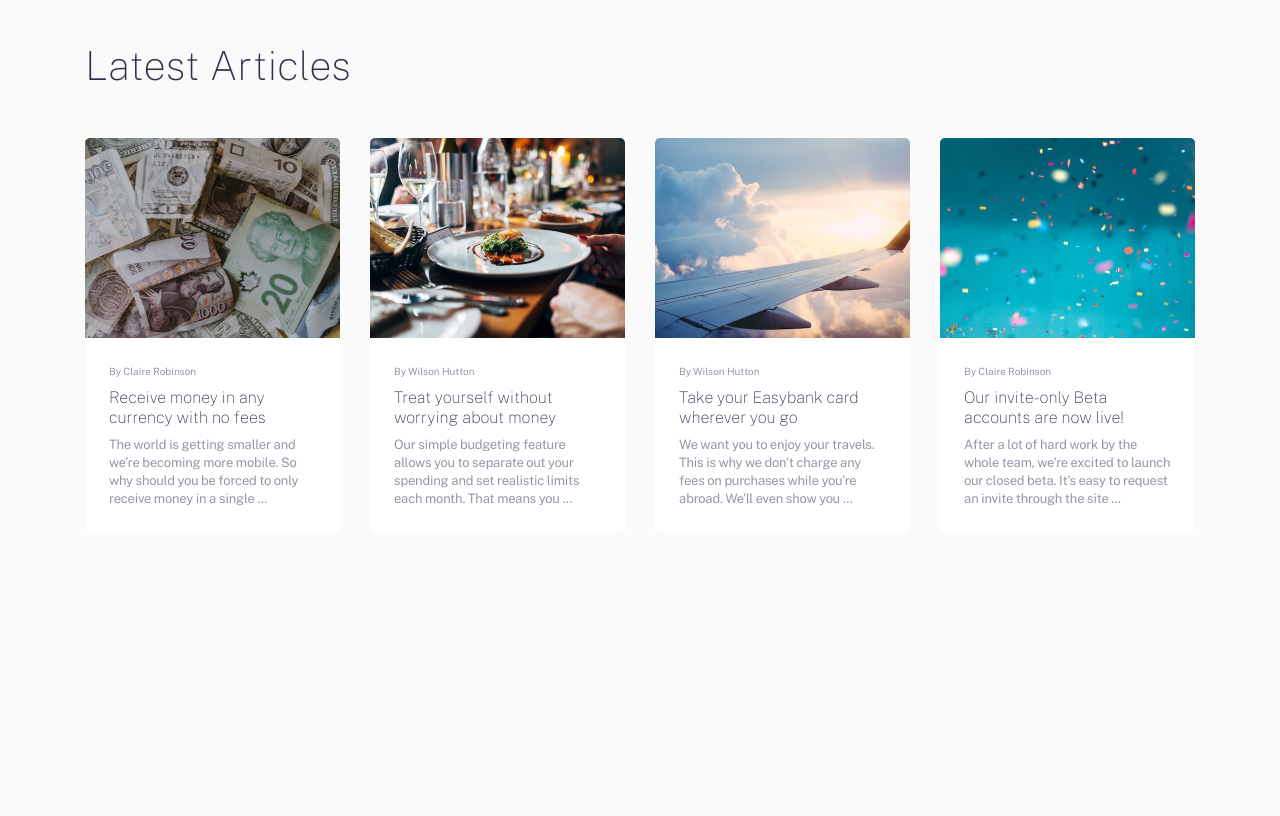
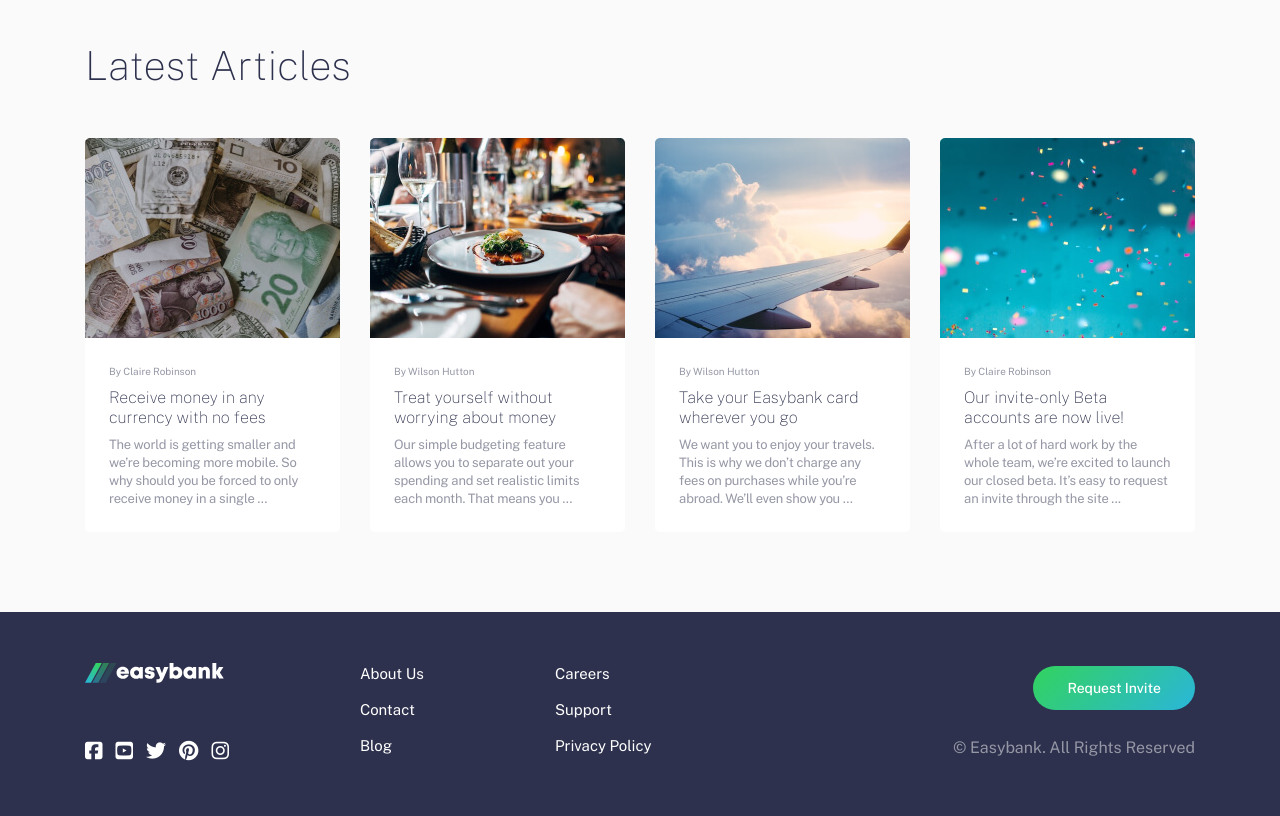
Before and after one commit to javohir1993/easy-bank, a plain HTML site: page index.html in a window 1280 px wide. Shown: the part 1450-2266 px from the top of the page. Before the commit the page ends 2062 px from the top, so only its background shows below. Drawn offline with Linux system fonts and the light colour scheme; files that its build step writes are made by us from their sources.

Commit message:
Add footer section and FontAwesome icons

```diff
--- a/css/styles.css
+++ b/css/styles.css
@@ -314,10 +314,6 @@ img {
   margin-right: 30px;
 }
 
-/* .latest-articles-img {
-  margin-bottom: 25px;
-}
- */
 .latest-articles-item-wrapper {
   width: 100%;
   padding: 24px;
@@ -355,6 +351,85 @@ img {
   letter-spacing: -0.203125px;
 }
 
+.site-footer {
+  padding: 48px 0;
+  background-color: #2D314D;
+}
+
+.footer-logo-link {
+  display: inline-flex;
+  margin-bottom: 55px;
+}
+
+.social-network-list {
+  display: flex;
+  flex-wrap: wrap;
+  align-items: center;
+  margin: 0;
+  padding: 0;
+  list-style-type: none;
+}
+
+.social-network-item:not(:last-child) {
+  margin-right: 13px;
+}
+
+.social-network-link {
+
+}
+
+.fab {
+  color: #fff;
+}
+
+.fab:hover {
+  color: #30C88F;
+}
+
+.footer-container {
+  display: flex;
+  flex-wrap: wrap;
+  align-items: center;
+}
+
+.footer-left {
+  margin-right: 131px;
+}
+
+.footernav-list {
+  margin: 0;
+  padding: 0;
+  list-style-type: none;
+}
+
+.footernav-list-left {
+  margin-right: 131px;
+}
+
+.footernavlist-item {
+  margin-bottom: 8px;
+}
+
+.footernav-link {
+  text-decoration: none;
+  font-size: 15px;
+  line-height: 26px;
+  color: #fff;
+}
+
+.footernav-link:hover {
+  color: #30C88F;
+}
+
+.footer-right {
+  margin-left: auto;
+  text-align: right;
+}
+
+.footer-right-text {
+  margin: 0;
+  margin-top: 24px;
+}
 
 
 @media
--- a/index.html
+++ b/index.html
@@ -146,8 +146,69 @@
       </div><!-- container -->
     </section><!-- latest-articles -->
 
-
   </main>
 
+
+  <!-- FOOTER -->
+
+  <footer class="site-footer">
+    <div class="container footer-container">
+      <div class="footer-left">
+        <a class="footer-logo-link" href="#">
+          <img class="footer-logo-img" src="img/logo-easybank-footer.svg" alt="logo site-easybank" width="139" height="20">
+        </a>
+
+        <ul class="social-network-list">
+          <li class="social-network-item">
+            <a class="fa-icon facebook" href="#"><i class="fab fa-facebook-square fa-lg"></i></a>
+          </li>
+          <li class="social-network-item">
+            <a class="fa-icon youtube" href="#"><i class="fab fa-youtube-square fa-lg"></i></a>
+          </li>
+          <li class="social-network-item">
+            <a class="fa-icon twitter" href="#"><i class="fab fa-twitter fa-lg"></i></a>
+          </li>
+          <li class="social-network-item">
+            <a class="fa-icon pinterest" href="#"><i class="fab fa-pinterest fa-lg"></i></a>
+          </li>
+          <li class="social-network-item">
+            <a class="fa-icon instagram" href="#"><i class="fab fa-instagram fa-lg"></i></a>
+          </li>
+        </ul>
+      </div><!-- footer-left -->
+
+      <ul class="footernav-list footernav-list-left">
+        <li class="footernavlist-item">
+          <a class="footernav-link" href="#">About Us</a>
+        </li>
+        <li class="footernavlist-item">
+          <a class="footernav-link" href="#">Contact</a>
+        </li>
+        <li class="footernavlist-item">
+          <a class="footernav-link" href="#">Blog</a>
+        </li>
+      </ul>
+
+      <ul class="footernav-list">
+        <li class="footernavlist-item">
+          <a class="footernav-link" href="#">Careers</a>
+        </li>
+        <li class="footernavlist-item">
+          <a class="footernav-link" href="#">Support</a>
+        </li>
+        <li class="footernavlist-item">
+          <a class="footernav-link" href="#">Privacy Policy</a>
+        </li>
+      </ul>
+
+      <div class="footer-right">
+        <a class="button" href="#">Request Invite</a>
+        <p class="footer-right-text">© Easybank. All Rights Reserved</p>
+      </div>
+    </div><!-- container -->
+  </footer><!-- site-footer -->
+
+
+  <script src="https://kit.fontawesome.com/038426ce64.js" crossorigin="anonymous"></script>
 </body>
 </html>
```
Also changed, not shown: img/logo-easybank-footer.svg (added).
